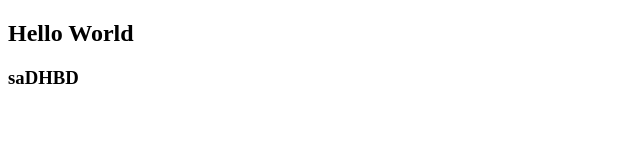
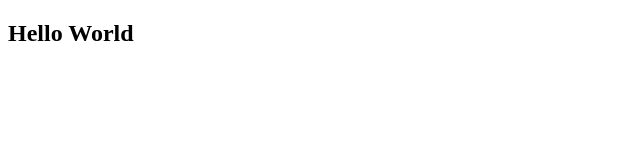
Before and after one commit to cumsud-ismayilov/CommonFile, a plain HTML site: page testing-git/index.html in a window 1280 px wide. Shown: the whole page, without its empty margins (0-640 px from the left). Drawn offline with Linux system fonts and the light colour scheme.

Commit message:
Deleted changes

```diff
--- a/testing-git/index.html
+++ b/testing-git/index.html
@@ -7,6 +7,6 @@
 </head>
 <body>
     <h2>Hello World</h2>
-    <h3>saDHBD</h3>
+
 </body>
 </html>
```
